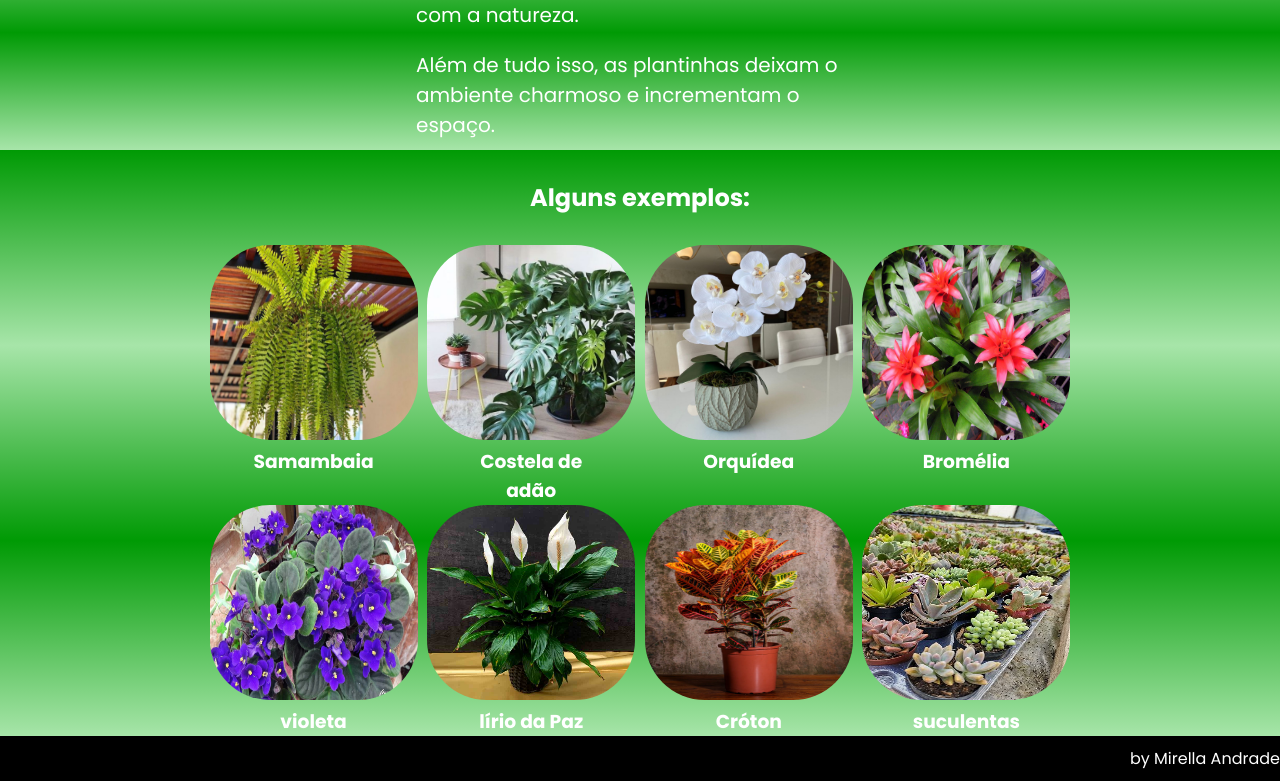
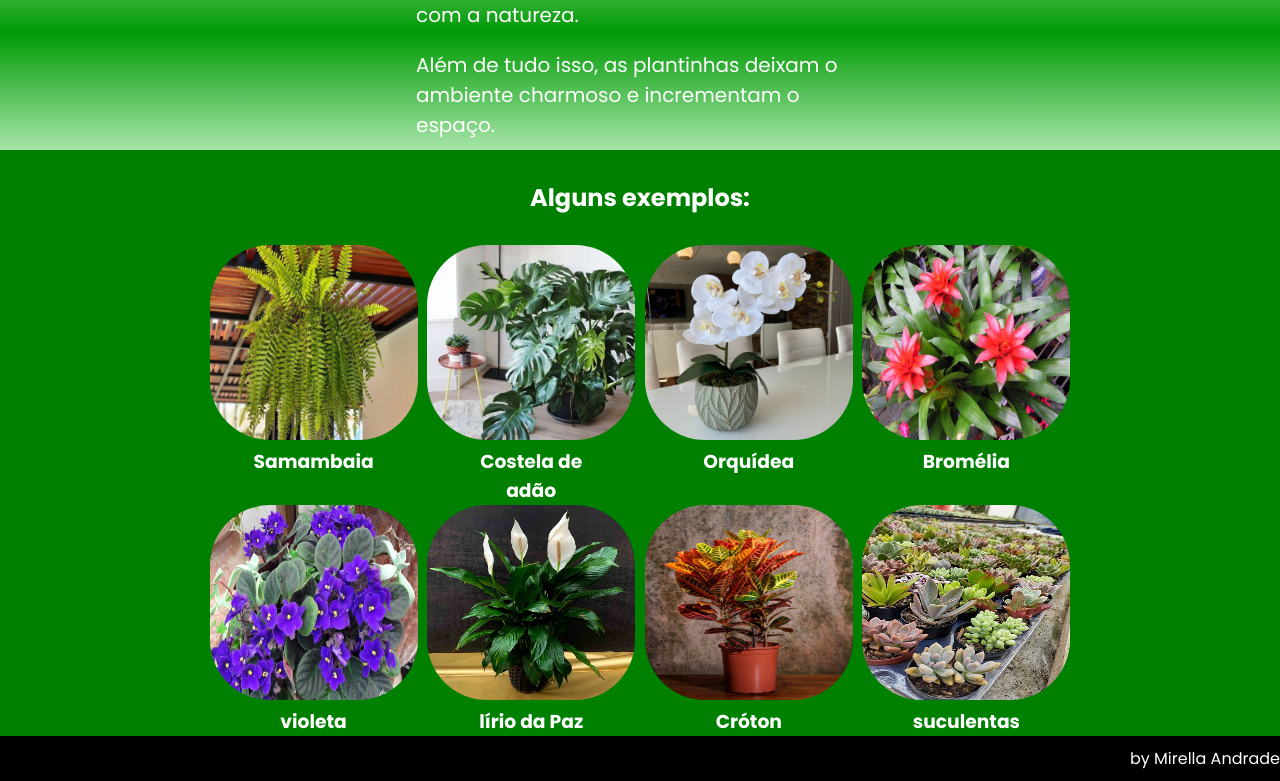
Before and after one commit to mirellala/Site--criativo, a plain HTML site: page index.html in a window 1280 px wide. Shown: the part 385-1166 px from the top of the page. Drawn offline with Linux system fonts and the light colour scheme.

Commit message:
Add files via upload

```diff
--- a/style.css
+++ b/style.css
@@ -91,7 +91,7 @@ body{
 }
 
 .professores{
-    background-image: linear-gradient(#009A04,#A7E5A9,#009A04,#A7E5A9);
+    background-color: green;
     color: white;
 }
 
```
